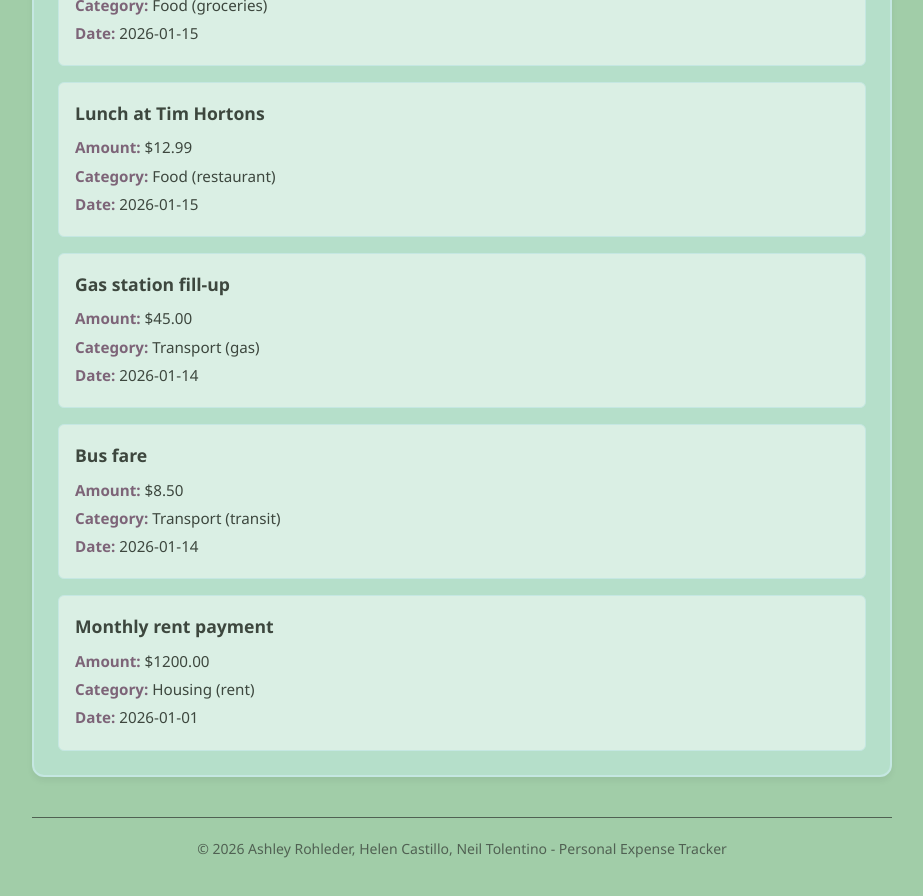
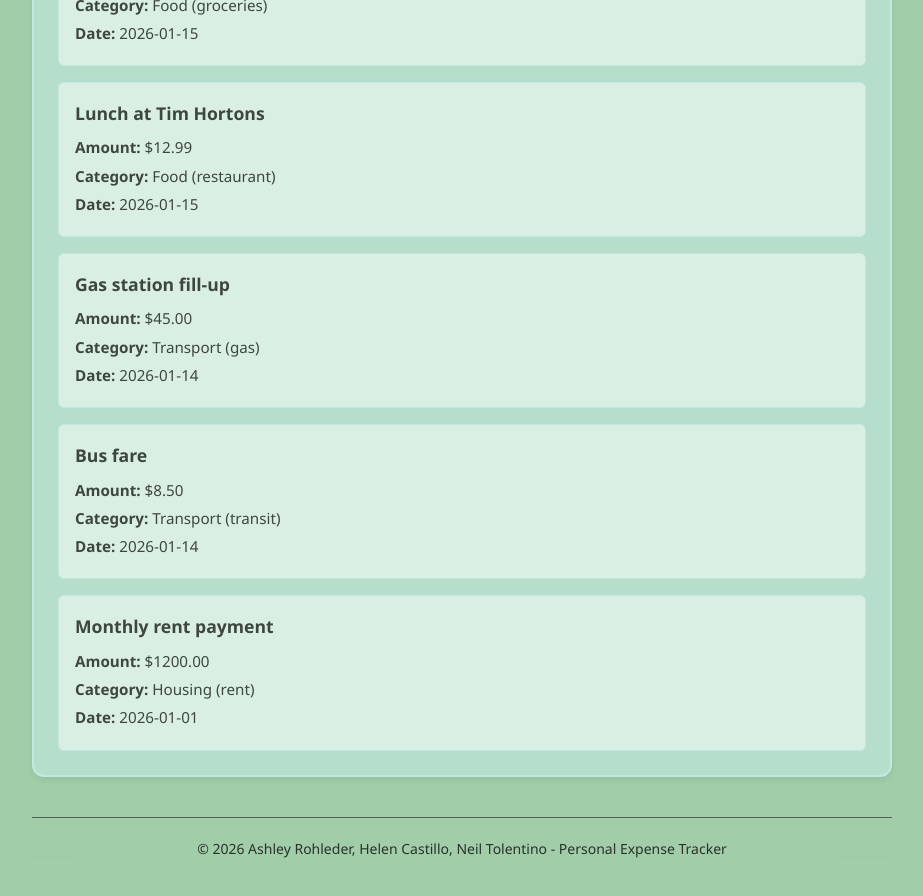
Before and after one commit to ntolentino4/group-6-full-stack-project, a React (Vite) app in the folder vite-project/: page /recent-expenses in a window 1280 px wide. Shown: the part 420-1316 px from the top of the page, without its empty margins (178-1101 px from the left). Built offline with nearby package versions, Linux system fonts and the light colour scheme.

Commit message:
modified app.css and RecentExpenses.css to fix axedev tool error

```diff
--- a/vite-project/src/App.css
+++ b/vite-project/src/App.css
@@ -88,3 +88,8 @@ input {
   border-radius: var(--radius-sm);
   margin-right: 10px;
 }
+
+footer p {
+  background-color: #a1cda8;
+  color: #0b0e0b;
+}
--- a/vite-project/src/components/recent-expenses/RecentExpenses.css
+++ b/vite-project/src/components/recent-expenses/RecentExpenses.css
@@ -21,7 +21,7 @@
 }
 
 .expense-item:hover {
-  transform: translateY(-2px); /* Subtle lift effect */
+  transform: translateY(-2px);
   box-shadow: 0 2px 4px rgba(0, 0, 0, 0.1);
 }
 
@@ -35,8 +35,3 @@
   margin-bottom: 4px;
   font-size: 0.95rem;
 }
-
-/* Make labels bold/darker */
-.expense-item strong {
-  color: var(--color-lilac-ash);
-}
```
